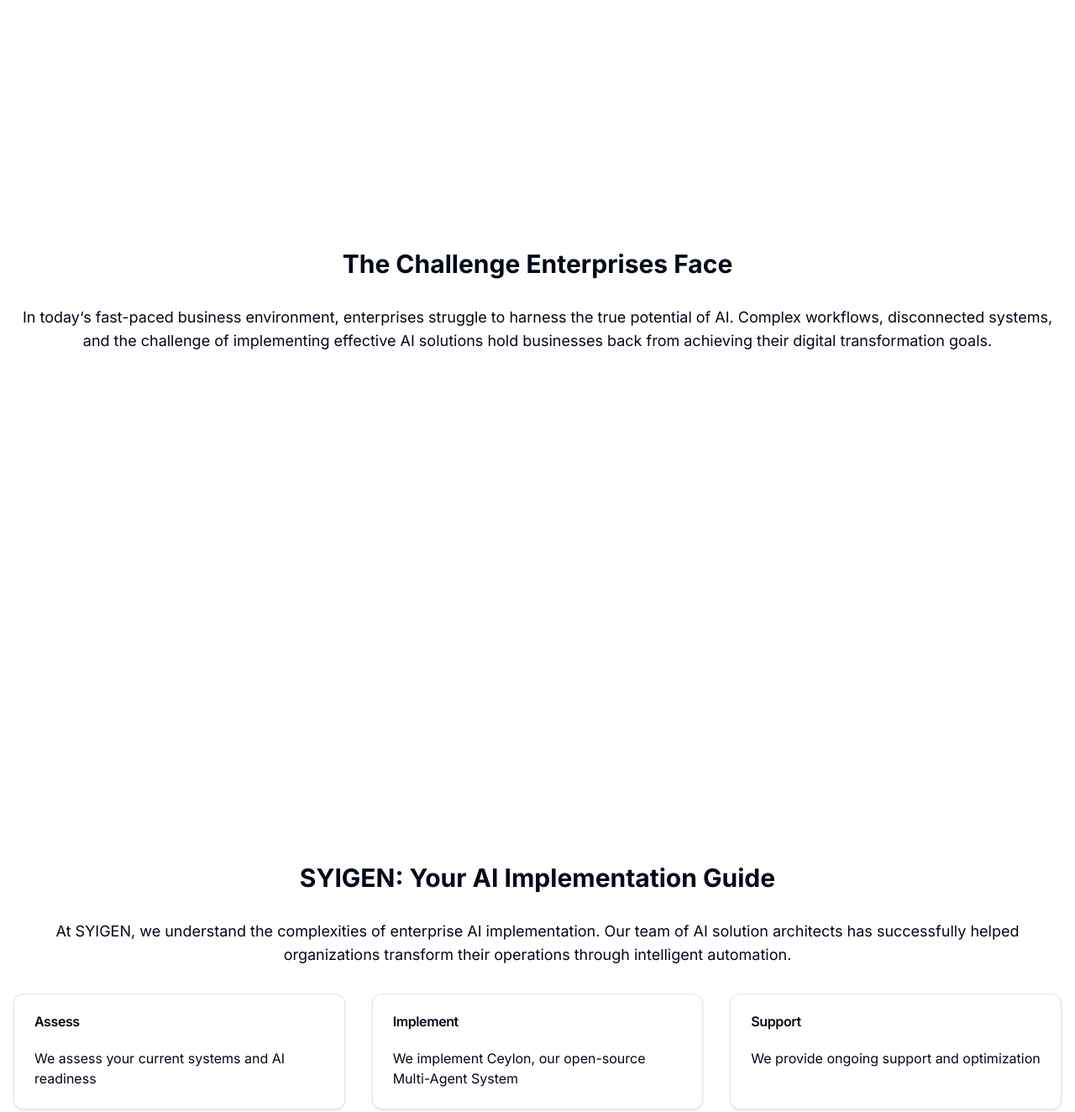
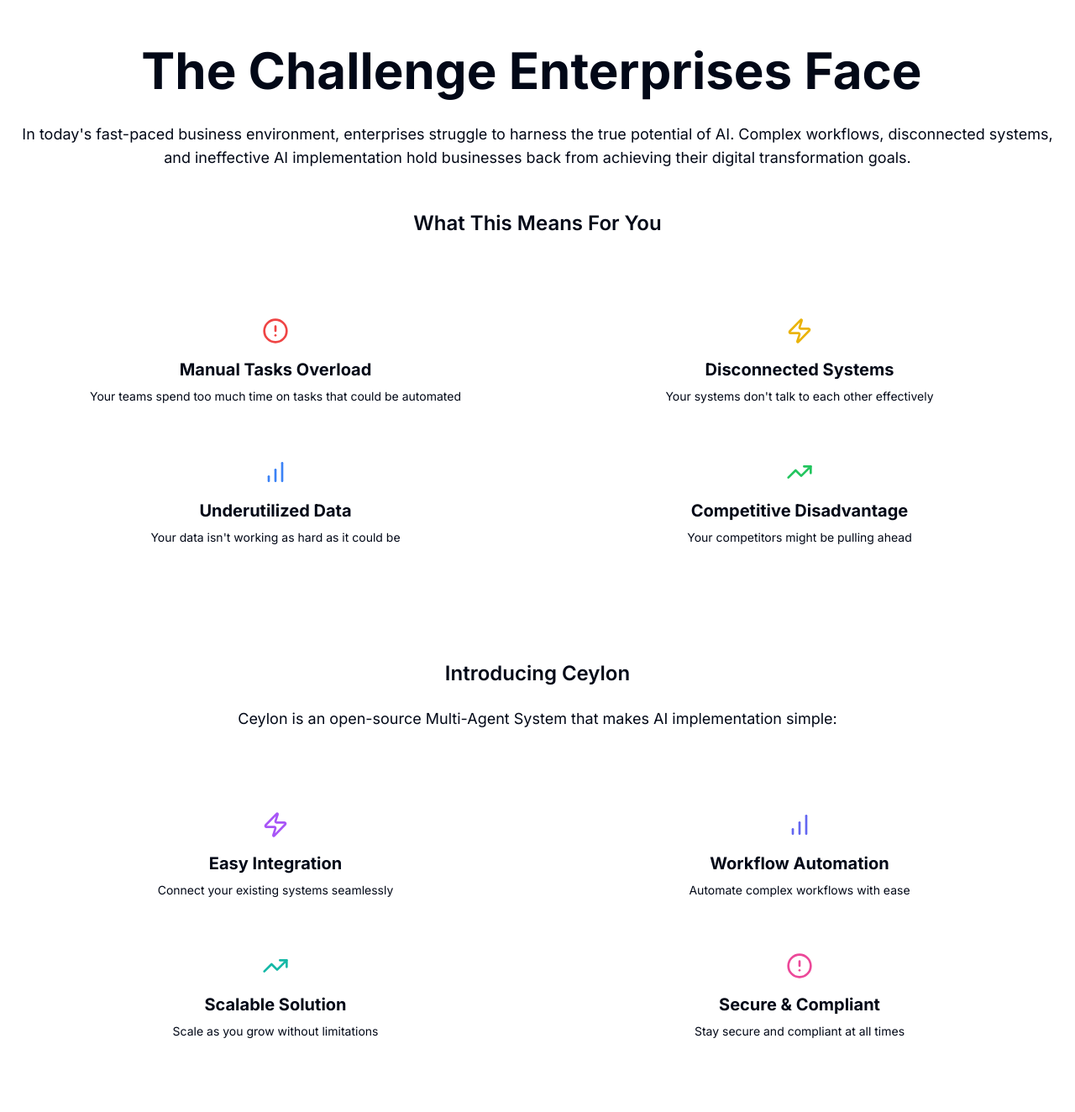
Before and after one commit to syigen/syigen.github.io, a Next.js app: page / in a window 1280 px wide. Shown: the part 906-2230 px from the top of the page at 84% size. Built offline with nearby package versions, Linux system fonts and the light colour scheme.

Commit message:
Fix about section

```diff
--- a/src/components/AboutSection.tsx
+++ b/src/components/AboutSection.tsx
@@ -1,16 +1,80 @@
-import { FadeInSection } from "@/components/FadeInSection"
+import {TextGenerateEffect} from "@/components/ui/text-generate-effect"
+import {TypewriterEffect} from "@/components/ui/typewriter-effect"
+import {CardHoverEffect} from "@/components/ui/card-hover-effect"
+import {FadeInSection} from "@/components/FadeInSection"
+import {AlertCircle, Zap, BarChart, TrendingUp} from "lucide-react"
 
 export function AboutSection() {
+    const challengeItems = [
+        {
+            title: "Manual Tasks Overload",
+            description: "Your teams spend too much time on tasks that could be automated",
+            icon: <AlertCircle className="w-8 h-8 text-red-500"/>,
+        },
+        {
+            title: "Disconnected Systems",
+            description: "Your systems don't talk to each other effectively",
+            icon: <Zap className="w-8 h-8 text-yellow-500"/>,
+        },
+        {
+            title: "Underutilized Data",
+            description: "Your data isn't working as hard as it could be",
+            icon: <BarChart className="w-8 h-8 text-blue-500"/>,
+        },
+        {
+            title: "Competitive Disadvantage",
+            description: "Your competitors might be pulling ahead",
+            icon: <TrendingUp className="w-8 h-8 text-green-500"/>,
+        },
+    ]
+
+    const ceylonFeatures = [
+        {
+            title: "Easy Integration",
+            description: "Connect your existing systems seamlessly",
+            icon: <Zap className="w-8 h-8 text-purple-500"/>,
+        },
+        {
+            title: "Workflow Automation",
+            description: "Automate complex workflows with ease",
+            icon: <BarChart className="w-8 h-8 text-indigo-500"/>,
+        },
+        {
+            title: "Scalable Solution",
+            description: "Scale as you grow without limitations",
+            icon: <TrendingUp className="w-8 h-8 text-teal-500"/>,
+        },
+        {
+            title: "Secure & Compliant",
+            description: "Stay secure and compliant at all times",
+            icon: <AlertCircle className="w-8 h-8 text-pink-500"/>,
+        },
+    ]
+
     return (
-    <section id="about" className="min-h-screen flex items-center">
+        <section id="about" className="min-h-screen flex items-center py-20">
             <FadeInSection>
                 <div className="container mx-auto px-4">
-          <h2 className="text-3xl font-bold text-center mb-8">The Challenge Enterprises Face</h2>
-          <p className="text-lg text-center text-text-light dark:text-text-dark mb-8">
-            In today&lsquo;s fast-paced business environment, enterprises struggle to harness the true potential of AI.
-            Complex workflows, disconnected systems, and the challenge of implementing effective AI solutions hold
-            businesses back from achieving their digital transformation goals.
+                    <TextGenerateEffect
+                        words="The Challenge Enterprises Face"
+                        className="text-4xl md:text-5xl lg:text-6xl text-center mb-8"
+                    />
+                    <p className="text-lg text-center text-text-light dark:text-text-dark mb-12">
+                        In today&apos;s fast-paced business environment, enterprises struggle to harness the true
+                        potential of AI.
+                        Complex workflows, disconnected systems, and ineffective AI implementation hold businesses back
+                        from
+                        achieving their digital transformation goals.
                     </p>
+
+                    <h3 className="text-2xl font-semibold text-center mb-6">What This Means For You</h3>
+                    <CardHoverEffect items={challengeItems} className="mb-16"/>
+
+                    <h3 className="text-2xl font-semibold text-center mb-6">Introducing Ceylon</h3>
+                    <p className="text-lg text-center text-text-light dark:text-text-dark mb-6">
+                        Ceylon is an open-source Multi-Agent System that makes AI implementation simple:
+                    </p>
+                    <CardHoverEffect items={ceylonFeatures} className="mb-16"/>
                 </div>
             </FadeInSection>
         </section>
--- /dev/null
+++ b/src/components/ui/card-hover-effect.tsx
@@ -0,0 +1,46 @@
+"use client"
+
+import { useState } from "react"
+import { motion } from "framer-motion"
+import { cn } from "@/lib/utils"
+import type React from "react" // Added import for React
+
+export const CardHoverEffect = ({
+  items,
+  className,
+}: {
+  items: {
+    title: string
+    description: string
+    icon?: React.ReactNode
+  }[]
+  className?: string
+}) => {
+  const [hoveredIndex, setHoveredIndex] = useState<number | null>(null)
+
+  return (
+    <div className={cn("grid grid-cols-1 md:grid-cols-2 py-10", className)}>
+      {items.map((item, idx) => (
+        <div
+          key={item.title}
+          className="relative group block p-2 h-full w-full"
+          onMouseEnter={() => setHoveredIndex(idx)}
+          onMouseLeave={() => setHoveredIndex(null)}
+        >
+          <motion.div
+            className="absolute inset-0 rounded-3xl bg-gradient-to-r from-pink-500 via-red-500 to-yellow-500 opacity-0 group-hover:opacity-100 transition duration-500 group-hover:duration-200"
+            animate={hoveredIndex === idx ? { scale: 1 } : { scale: 0.95 }}
+          />
+          <motion.div
+            className="relative bg-background-light dark:bg-background-dark rounded-2xl p-6 h-full"
+            animate={hoveredIndex === idx ? { scale: 1.05 } : { scale: 1 }}
+          >
+            <div className="flex items-center justify-center mb-4">{item.icon}</div>
+            <h3 className="text-xl font-bold text-center mb-2">{item.title}</h3>
+            <p className="text-sm text-center text-text-light dark:text-text-dark">{item.description}</p>
+          </motion.div>
+        </div>
+      ))}
+    </div>
+  )
+}
--- /dev/null
+++ b/src/components/ui/text-generate-effect.tsx
@@ -0,0 +1,40 @@
+"use client"
+
+import {useEffect} from "react"
+import {motion, stagger, useAnimate} from "framer-motion"
+import {cn} from "@/lib/utils"
+
+export const TextGenerateEffect = ({
+                                       words,
+                                       className,
+                                   }: {
+    words: string
+    className?: string
+}) => {
+    const [scope, animate] = useAnimate()
+    const wordsArray = words.split(" ")
+    useEffect(() => {
+        animate(
+            "span",
+            {
+                opacity: 1,
+            },
+            {
+                duration: 2,
+                delay: stagger(0.2),
+            },
+        )
+    }, [scope.current, animate]) // Added animate to dependencies
+
+    return (
+        <motion.div ref={scope} className={cn("font-bold", className)}>
+            {wordsArray.map((word, idx) => {
+                return (
+                    <motion.span key={word + idx} className="opacity-0 inline-block">
+                        {word}&nbsp;
+                    </motion.span>
+                )
+            })}
+        </motion.div>
+    )
+}
--- /dev/null
+++ b/src/components/ui/typewriter-effect.tsx
@@ -0,0 +1,79 @@
+"use client"
+
+import { cn } from "@/lib/utils"
+import { motion, stagger, useAnimate, useInView } from "framer-motion"
+import { useEffect } from "react"
+
+export const TypewriterEffect = ({
+  words,
+  className,
+  cursorClassName,
+}: {
+  words: {
+    text: string
+    className?: string
+  }[]
+  className?: string
+  cursorClassName?: string
+}) => {
+  const [scope, animate] = useAnimate()
+  const isInView = useInView(scope)
+  useEffect(() => {
+    if (isInView) {
+      animate(
+        "span",
+        {
+          opacity: 1,
+        },
+        {
+          duration: 0.3,
+          delay: stagger(0.1),
+        },
+      )
+    }
+  }, [isInView, animate]) // Added animate to the dependency array
+
+  const renderWords = () => {
+    return (
+      <motion.div ref={scope} className="inline">
+        {words.map((word, idx) => {
+          return (
+            <div key={`word-${idx}`} className="inline-block">
+              {word.text.split("").map((char, index) => (
+                <motion.span
+                  initial={{
+                    opacity: 0,
+                  }}
+                  key={`char-${index}`}
+                  className={cn(`dark:text-white text-black opacity-0 hidden`, word.className)}
+                >
+                  {char}
+                </motion.span>
+              ))}
+              &nbsp;
+            </div>
+          )
+        })}
+      </motion.div>
+    )
+  }
+  return (
+    <div className={cn("text-base sm:text-xl md:text-3xl lg:text-5xl font-bold text-center", className)}>
+      {renderWords()}
+      <motion.span
+        initial={{
+          opacity: 0,
+        }}
+        animate={{
+          opacity: 1,
+        }}
+        transition={{
+          duration: 0.8,
+          repeat: Number.POSITIVE_INFINITY,
+          repeatType: "reverse",
+        }}
+        className={cn("inline-block rounded-sm w-[4px] h-4 md:h-6 lg:h-10 bg-blue-500", cursorClassName)}
+      ></motion.span>
+    </div>
+  )
+}
```
Lines whose indentation alone changed are shown as unchanged.
